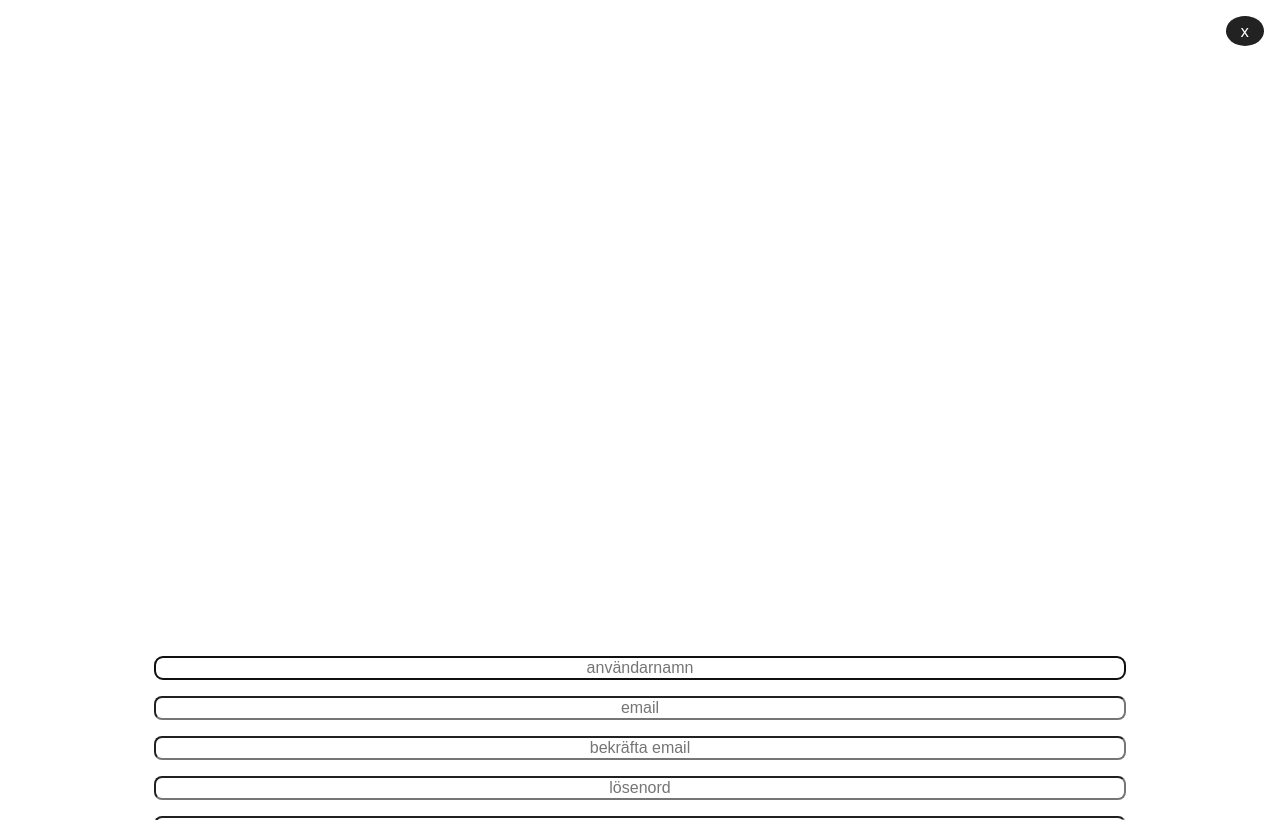
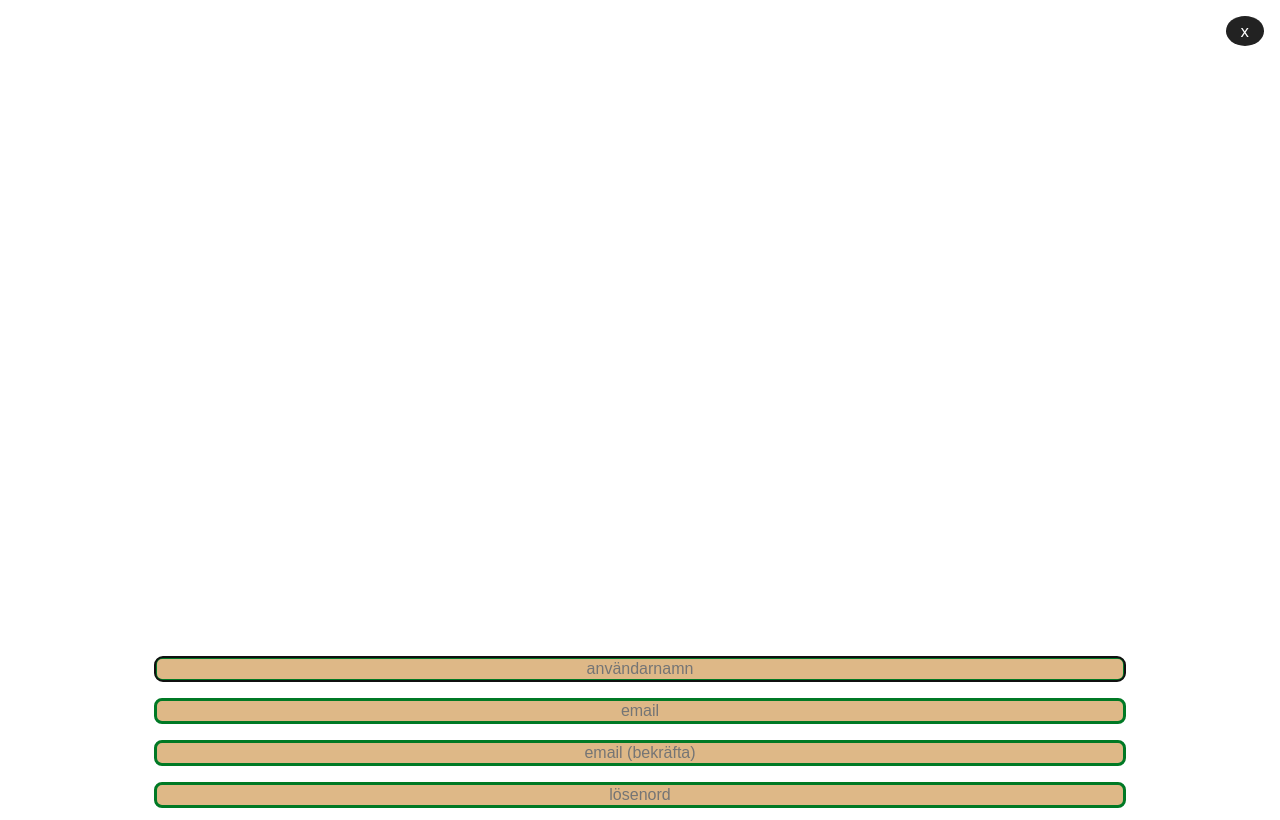
Before and after one commit to zaida-wiss/Backyard_Ultra, a React (Vite) app in the folder backyard/: page / in a window 1280 px wide. Both pictures are taken after a click on the button "Logga in". Built offline with nearby package versions, Linux system fonts and the light colour scheme.

Commit message:
bytte färg på inputfälten

```diff
--- a/backyard/src/components/userLogin/userLogin.css
+++ b/backyard/src/components/userLogin/userLogin.css
@@ -16,6 +16,8 @@ form {
 
 input {
   width: 80%;
+  background-color: burlywood;
+  border: 3px solid lab(43.64% -46.43 35.43);
   height: fit-content;
   text-align: center;
   font-size: 16px;
--- a/backyard/src/components/userLogin/userLogin.tsx
+++ b/backyard/src/components/userLogin/userLogin.tsx
@@ -90,7 +90,7 @@ export function UserLogin ({onClose}: UserLoginProps) {
 
         <input
           type="email"
-          placeholder="bekräfta email"
+          placeholder="email (bekräfta)"
           value={user.confirmEmail}
           onChange={e => {
             const value = e.target.value;
@@ -116,7 +116,7 @@ export function UserLogin ({onClose}: UserLoginProps) {
 
         <input
           type="password"
-          placeholder= "bekräfta lösenordet"
+          placeholder= "lösenord (bekräfta)"
           value = {user.confirmPassword}
           onChange= {e => {
             const value = e.target.value;
```
